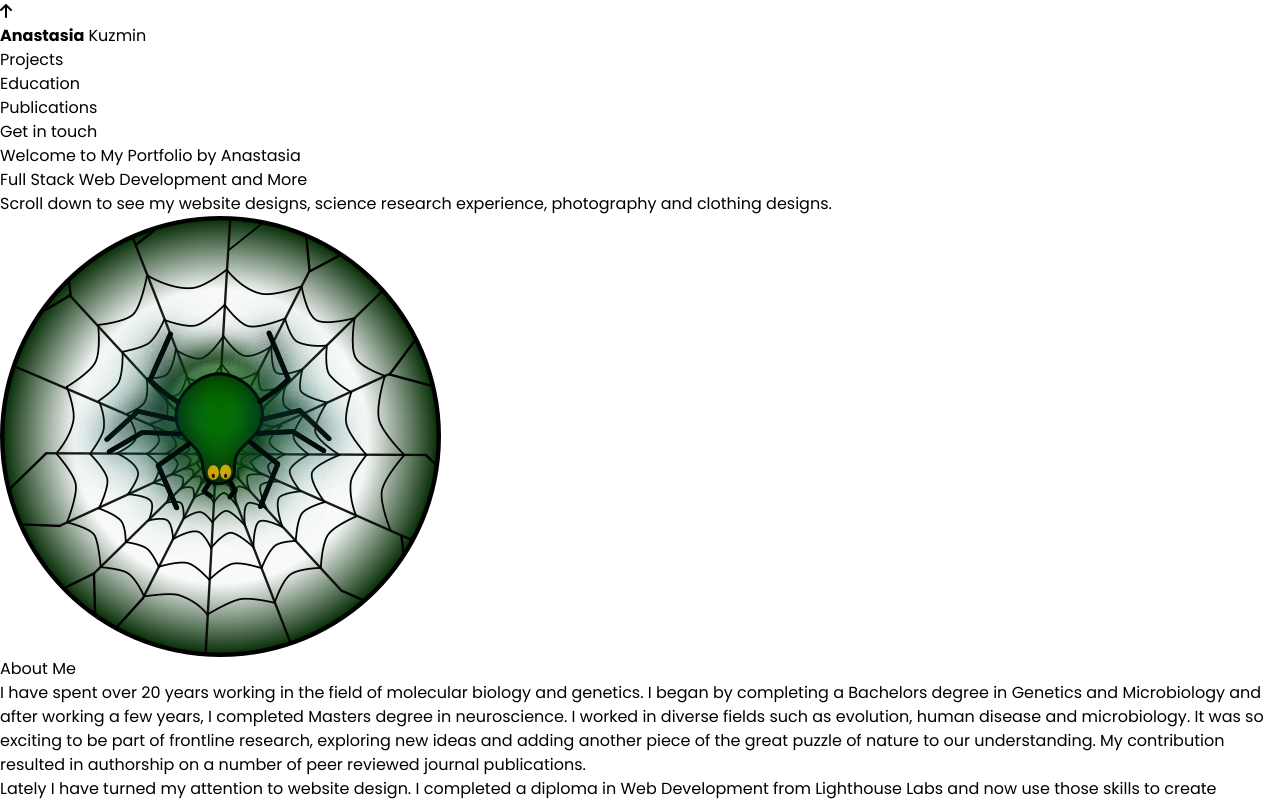
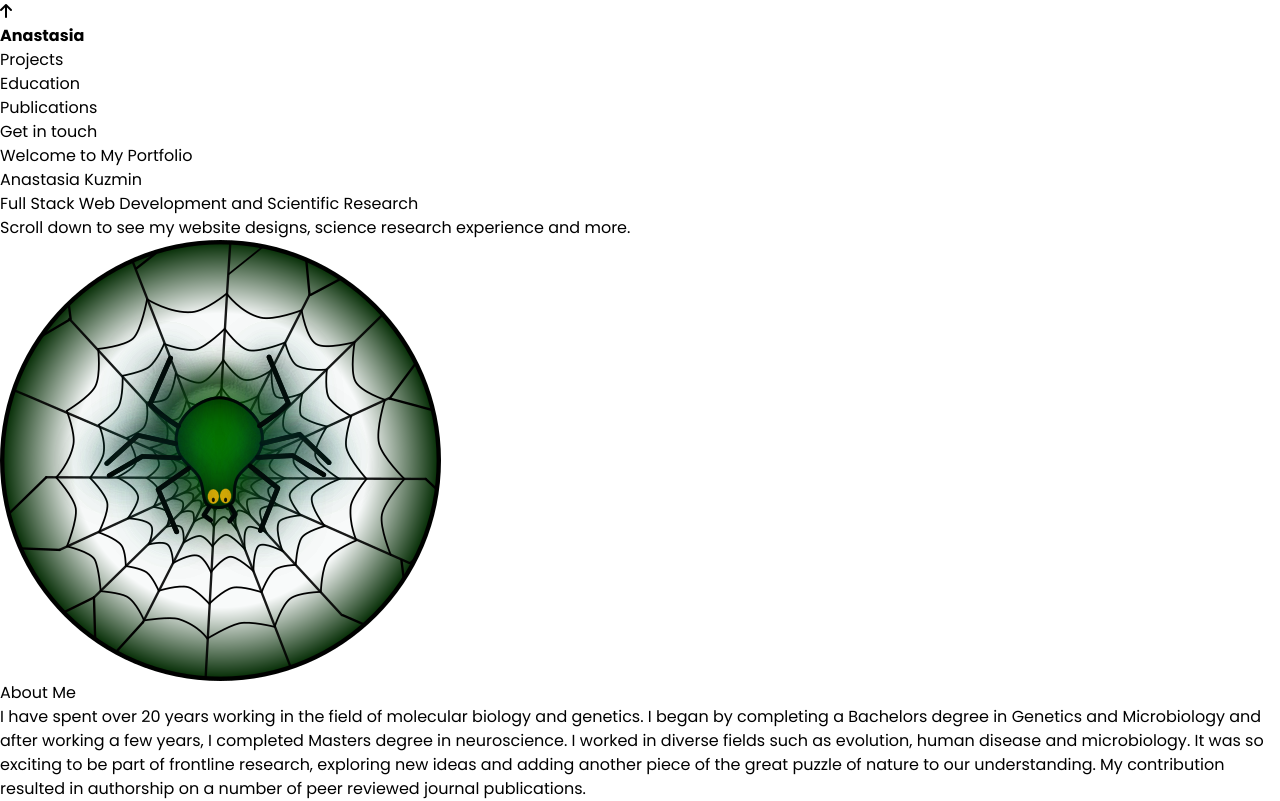
Before and after one commit to Datazyme/portfolio, a SvelteKit app: page / in a window 1280 px wide. Shown: the top 801 px of the page. Built offline with nearby package versions, Linux system fonts and the light colour scheme.

Commit message:
changed top part, header, added linkdin to get in touch

```diff
--- a/src/components/Header.svelte
+++ b/src/components/Header.svelte
@@ -11,14 +11,14 @@
   y > 0 ? 'py-4 bg-slate-950 border-violet-950' : "py-6 bg-transparent border-transparent"
 )}>
   <h1 class="font-medium">
-    <b class="font-bold poppins">Anastasia</b> Kuzmin
+    <b class="font-bold poppins sm:text-lg md:text-4xl poppins text-violet-200">Anastasia</b>
   </h1>
-  <div class="sm:flex items-center gap-4 hidden">
+  <div class="sm:flex items-center gap-4 hidden sm:text-lg md:text-2xl">
     {#each tabs as tab, index}
     <a href={tab.link} class="duration-200 hover:text-violet-400">
       <p>{tab.name}</p></a>{/each}
   </div>
-  <a href="https://www.cbc.ca/news" target="_blank" class="blueShadow relative overflow-hidden px-5 py-2 group rounded-full bg-white text-slate-950">
+  <a href="https://www.linkedin.com/in/anastasia-kuzmin-b6456a287" target="_blank" class="blueShadow relative overflow-hidden px-5 py-2 group rounded-full bg-white text-slate-950">
     <div class="absolute top-0 right-full w-full h-full bg-violet-400 opacity-20 group-hover:translate-x-full z-0 duration-200"></div>
     <h4 class="relative z-9">Get in touch</h4>
   </a>
--- a/src/components/Main.svelte
+++ b/src/components/Main.svelte
@@ -92,12 +92,13 @@
   <section id="introPage" class="grid grid-cols-1 lg:grid-cols-2 gap-10 py-8 sm:py-14">
     <div class="flex flex-col lg:justify-center text-center lg:text-left gap-6 md:gap-8 lg:gap-10">
       <h2 class="font-semibold text-4xl sm:text-5xl md:text-6xl">
-       Welcome to <span class="poppins text-violet-400">My Portfolio</span> by Anastasia
+       Welcome to <span class="poppins text-violet-400">My Portfolio</span>
       </h2>
-      <h2 class="font-semibold text-4xl sm:text-4xl md:text-4xl"><span class="poppins text-violet-400">Full Stack Web Development</span> and More
+      <h2 class="font-semibold text-4xl sm:text-5xl md:text-5xl">Anastasia <span class="poppins text-violet-400">Kuzmin</span></h2>
+      <h2 class="font-semibold text-4xl sm:text-4xl md:text-4xl"><span class="poppins text-violet-400">Full Stack Web Development</span> and Scientific Research
       </h2>
       <p class="text-base sm:text-lg md:text-xl">
-        Scroll down to see my <span class="text-violet-400">website designs, science research experience, photography and clothing designs.</span>
+        Scroll down to see my <span class="text-violet-400">website designs, science research experience and more.</span>
       </p>
     </div>
     <div class="relative shadow-2xl grid place-items-center">
@@ -107,31 +108,30 @@
   </section>
 
 <!--About me -->
-<section id="about" class="py-20 lg:py-32 flex flex-col gap-24">
+<section id="about" class="py-20 flex flex-col gap-24">
   <div class="flex flex-col gap-2 text-center relative before:absolute before:top-0 before:left-0 before:w-2/3 before:h-1.5 before:bg-violet-700 after:absolute after:bottom-0 after:right-0 after:w-2/3 after:h-1.5 after:bg-violet-700 py-4">
     <h2 class="font-semibold text-3xl sm:text-4xl md:text-6xl text-center">About <span class="poppins text-violet-400">Me</span></h2>
   </div>
   <div>
-    <p class="text-base sm:text-lg md:text-2xl">
+    <p class="text-base sm:text-lg md:text-2xl indent-8">
       I have spent over 20 years working in the field of molecular biology and genetics. I began by completing a Bachelors degree in Genetics and Microbiology and after working a few years, I completed Masters degree in neuroscience.  I worked in diverse fields such as evolution, human disease and microbiology. It was so exciting to be part of frontline research,  exploring new ideas and adding another piece of the great puzzle of nature to our understanding.
       My contribution resulted in authorship on a number of peer reviewed journal publications.
     </p>
   </div>
   <div>
-    <p class="text-base sm:text-lg md:text-2xl poppins text-violet-400">
+    <p class="text-base sm:text-lg md:text-2xl poppins text-violet-400 indent-8">
       Lately I have turned my attention to website design. I completed a diploma in Web Development from Lighthouse Labs and now use those skills to create websites featuring topics that I find interesting. I love combining the technical aspects of web design with artistic design. The diversity of frameworks and libraries available for website design provides an endless supply of learning opportunities, new technologies to explore and lots of fun.
     </p>
   </div>
   <div>
-    <p class="text-base sm:text-lg md:text-2xl">
+    <p class="text-base sm:text-lg md:text-2xl indent-8">
       In my spare time I enjoy many hobbies. Hiking here is amazing and is one of my favourite activities. I love photographing the beautiful places and creatures I encounter and sharing my favourites on Instagram.  I also enjoy researching mushrooms, creating digital illustrations and knitting to name a few more. I speak English and Russian fluently and enjoy reading literature in both languages.
     </p>
   </div>
-
 </section>
 
 <!--List of my website projects -->
-  <section id="projects" class="py-20 lg:py-32 flex flex-col gap-24">
+  <section id="projects" class="py-20 flex flex-col gap-24">
     <div class="flex flex-col gap-2 text-center relative before:absolute before:top-0 before:left-0 before:w-2/3 before:h-1.5 before:bg-violet-700 after:absolute after:bottom-0 after:right-0 after:w-2/3 after:h-1.5 after:bg-violet-700 py-4">
       <h2 class="font-semibold text-3xl sm:text-4xl md:text-6xl text-center">My <span class="poppins text-violet-400">Websites</span></h2>
     </div>
@@ -165,7 +165,7 @@
 
 
 <!-- List of my education -->
-  <section id="education" class="py-20 pt-10 lg:pt-16 lg:py-32 flex flex-col gap-16 sm:gap-20 md:gap-24 relative">
+  <section id="education" class="py-20 pt-10 lg:pt-16 flex flex-col gap-16 sm:gap-20 md:gap-24 relative">
     <div class="flex flex-col gap-2 text-center relative before:absolute before:top-0 before:left-0 before:w-2/3 before:h-1.5 before:bg-violet-700 after:absolute after:bottom-0 after:right-0 after:w-2/3 after:h-1.5 after:bg-violet-700 py-4">
       <h2 class="font-semibold text-3xl sm:text-4xl md:text-6xl text-center">My <span class="poppins text-violet-400">Education</span></h2>
     </div>
```
